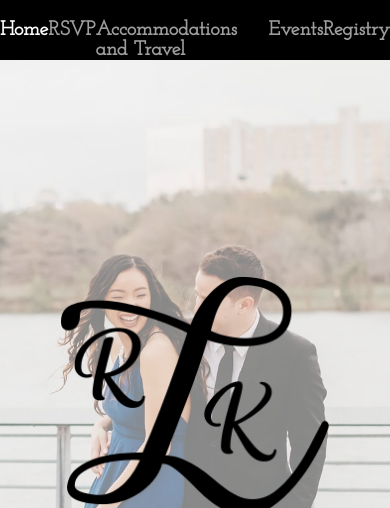
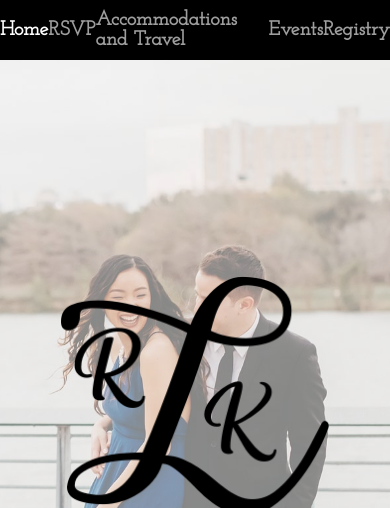
Before and after one commit to bobkat-io/wedding-splash, a plain HTML site: page index.html in a window 390 px wide. Shown: the top 508 px of the page. Drawn offline with Linux system fonts and the light colour scheme.

Commit message:
Try to vertical center nav bar text on mobile

```diff
--- a/styles.css
+++ b/styles.css
@@ -41,6 +41,7 @@ h1, h2 {
   width: 1000px;
   display: flex;
   justify-content: space-evenly;
+  align-items: center;;
 }
 
 .nav a {
@@ -50,7 +51,6 @@ h1, h2 {
   font-weight: bold;
   margin-block-start: 1em;
   margin-block-end: 1em;
-  align-items: center;
 }
 
 .nav a.disabled {
```
